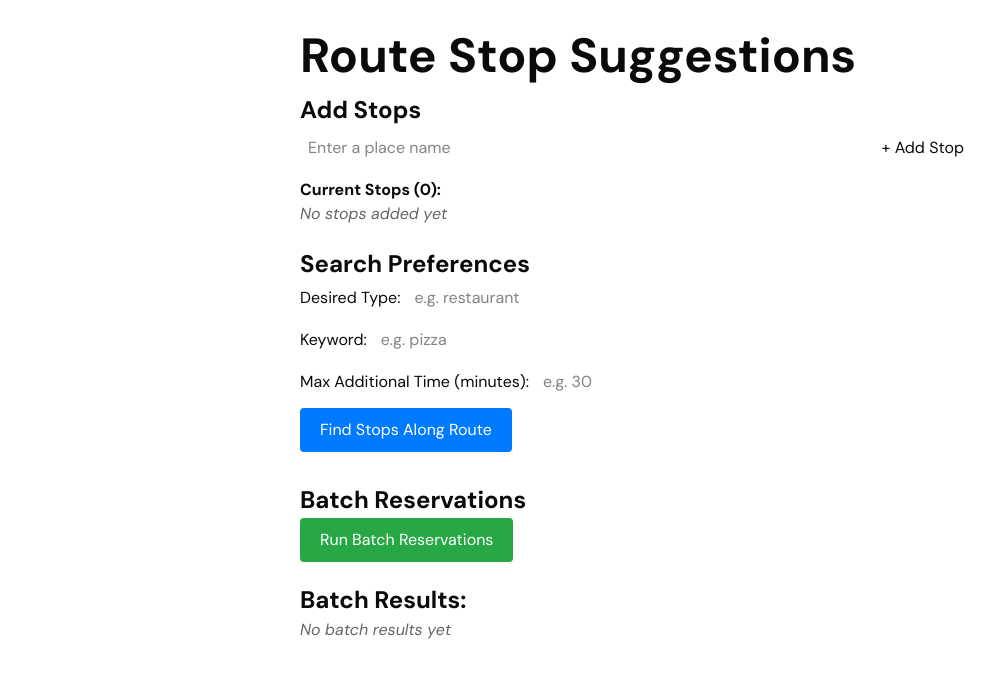
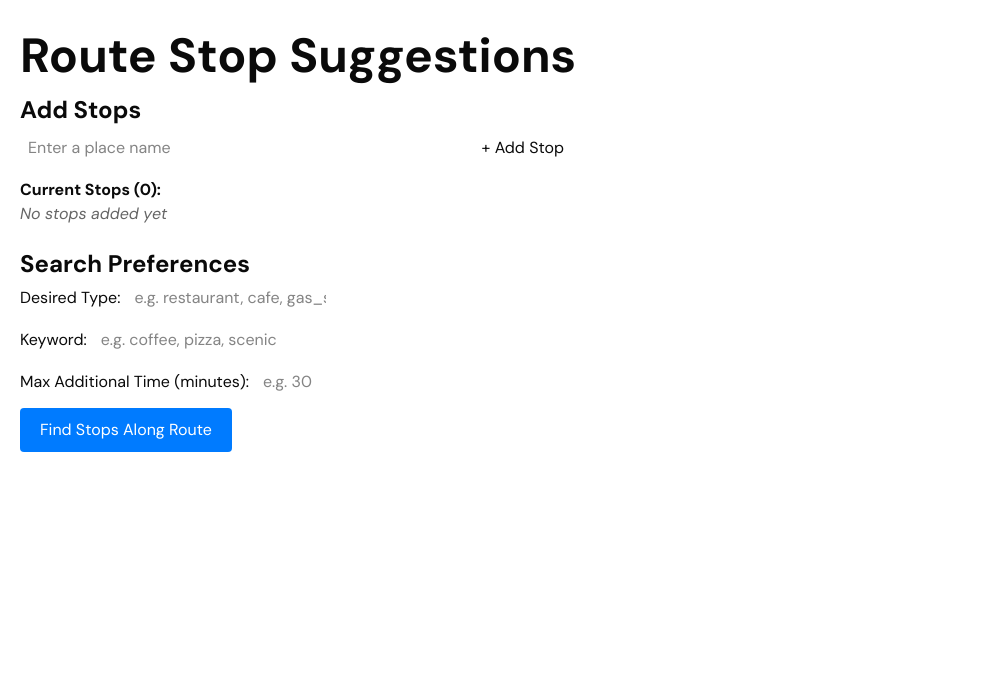
Before and after one commit to AyroEscobar/HTN2025, a Next.js app in the folder frontend/: page /home in a window 1280 px wide. Shown: the top 678 px of the page, without its empty margins (0-1006 px from the left). Built offline with nearby package versions, Linux system fonts and the light colour scheme.

Commit message:
feat: fixed flow

```diff
--- a/frontend/src/app/home/page.tsx
+++ b/frontend/src/app/home/page.tsx
@@ -1,37 +1,41 @@
 "use client";
 import React, { useState } from "react";
 
-type Stop = { lat: number; lng: number; name: string };
-
 const App: React.FC = () => {
   const [place, setPlace] = useState("");
-  const [stops, setStops] = useState<Stop[]>([]);
+  const [stops, setStops] = useState<{ lat: number; lng: number; name: string }[]>([]);
   const [desiredType, setDesiredType] = useState("");
   const [keyword, setKeyword] = useState("");
   const [timeConstraintMinutes, setTimeConstraintMinutes] = useState<number | "">("");
   const [response, setResponse] = useState<any>(null);
   const [isSearching, setIsSearching] = useState(false);
-  const [batchResults, setBatchResults] = useState<any[]>([]);
 
   const geocodePlace = async () => {
     if (!place.trim()) return;
+    console.log("hi");
+
     setIsSearching(true);
     try {
+      // Use your Flask backend instead of Google API directly
       const res = await fetch("http://127.0.0.1:5000/search_place", {
         method: "POST",
         headers: { "Content-Type": "application/json" },
-        body: JSON.stringify({ query: place.trim() }),
+        body: JSON.stringify({ query: place.trim() })
       });
+      console.log("Geocoding response status:");
       const data = await res.json();
+      console.log("Backend response:", data);
 
       if (data.status === "OK" && data.results && data.results.length > 0) {
         const result = data.results[0];
         const { lat, lng } = result.geometry.location;
         const name = result.name;
-        setStops((s) => [...s, { lat, lng, name }]);
+
+        setStops([...stops, { lat, lng, name }]);
         setPlace("");
+        console.log("Added stop:", { lat, lng, name });
       } else {
-        alert(`Place not found. Status: ${data.status || "Unknown error"}`);
+        alert(`Place not found. Status: ${data.status || 'Unknown error'}`);
       }
     } catch (err) {
       console.error("Backend API error:", err);
@@ -42,11 +46,12 @@ const App: React.FC = () => {
   };
 
   const removeStop = (index: number) => {
-    setStops((s) => s.filter((_, i) => i !== index));
+    setStops(stops.filter((_, i) => i !== index));
   };
 
   const handleSubmit = async (e: React.FormEvent) => {
     e.preventDefault();
+
     if (stops.length < 2) {
       alert("Please add at least two stops to create a route");
       return;
@@ -68,77 +73,24 @@ const App: React.FC = () => {
         headers: { "Content-Type": "application/json" },
         body: JSON.stringify(payload),
       });
+
       const data = await res.json();
       setResponse(data);
     } catch (err) {
       console.error("Error:", err);
-      alert("Error reaching backend API (suggest_stops).");
+      alert("Error reaching backend API");
     }
   };
 
   const handleKeyPress = (e: React.KeyboardEvent) => {
-    if (e.key === "Enter") {
+    if (e.key === 'Enter') {
       e.preventDefault();
       geocodePlace();
     }
   };
 
-  // ---------- NEW: call FastAPI batch reservation endpoint ----------
-  const handleBatchReservations = async () => {
-    if (!response?.candidates?.length) {
-      alert("No candidates to submit for batch reservation");
-      return;
-    }
-
-    // Build places_data (match the FastAPI Pydantic PlaceData)
-    const places_data = response.candidates.map((c: any) => ({
-      name: c.name,
-      vicinity: c.vicinity || c.formatted_address || "",
-      place_id: c.place_id || null,
-      rating: c.rating || null,
-      types: c.types || null,
-      location: c.location || c.geometry?.location || null, // be defensive
-    }));
-
-    const payload = {
-      places_data,
-      reservation_details: {
-        party_size: 2,
-        date: "2025-09-20",
-        time: "7:00 PM",
-        name: "Test User",
-        phone: "(555) 123-4567",
-        email: "test@example.com",
-      },
-    };
-
-    try {
-      // IMPORTANT: call FastAPI (port 8000) and the correct path /reservation/batch
-     const res = await fetch("http://127.0.0.1:8000/reservation/batch", {
-        method: "POST",
-        headers: { "Content-Type": "application/json" },
-        body: JSON.stringify(payload),
-      });
-
-      // If fetch failed at network level, this will be caught by catch()
-      const data = await res.json();
-
-      // Normalize to an array so .map never crashes
-      const arr = Array.isArray(data) ? data : [data];
-      setBatchResults(arr);
-
-      if (!res.ok) {
-        console.warn("Batch reservation API returned non-OK:", res.status, data);
-        alert("Batch reservation returned an error. See console.");
-      }
-    } catch (err) {
-      console.error("Batch error:", err);
-      alert("Error reaching FastAPI batch reservation service. Check servers and CORS.");
-    }
-  };
-
   return (
-    <div style={{ padding: "20px", maxWidth: "720px", margin: "0 auto" }}>
+    <div style={{ padding: "20px", maxWidth: "600px" }}>
       <h1>Route Stop Suggestions</h1>
 
       {/* Stops input */}
@@ -153,7 +105,12 @@ const App: React.FC = () => {
           style={{ flex: 1, padding: "8px" }}
           disabled={isSearching}
         />
-        <button type="button" onClick={geocodePlace} disabled={isSearching || !place.trim()} style={{ padding: "8px 16px" }}>
+        <button
+          type="button"
+          onClick={geocodePlace}
+          disabled={isSearching || !place.trim()}
+          style={{ padding: "8px 16px" }}
+        >
           {isSearching ? "Searching..." : "+ Add Stop"}
         </button>
       </div>
@@ -169,7 +126,10 @@ const App: React.FC = () => {
                 <span>
                   <strong>{i + 1}.</strong> {stop.name} ({stop.lat.toFixed(4)}, {stop.lng.toFixed(4)})
                 </span>
-                <button onClick={() => removeStop(i)} style={{ marginLeft: "10px", padding: "2px 8px", color: "red" }}>
+                <button
+                  onClick={() => removeStop(i)}
+                  style={{ marginLeft: "10px", padding: "2px 8px", color: "red" }}
+                >
                   Remove
                 </button>
               </li>
@@ -185,29 +145,49 @@ const App: React.FC = () => {
         <div style={{ marginBottom: "10px" }}>
           <label>
             Desired Type:
-            <input type="text" value={desiredType} onChange={(e) => setDesiredType(e.target.value)} placeholder="e.g. restaurant"
-                   style={{ marginLeft: "10px", padding: "4px", width: "220px" }} />
+            <input
+              type="text"
+              value={desiredType}
+              onChange={(e) => setDesiredType(e.target.value)}
+              placeholder="e.g. restaurant, cafe, gas_station"
+              style={{ marginLeft: "10px", padding: "4px", width: "200px" }}
+            />
           </label>
         </div>
 
         <div style={{ marginBottom: "10px" }}>
           <label>
             Keyword:
-            <input type="text" value={keyword} onChange={(e) => setKeyword(e.target.value)} placeholder="e.g. pizza"
-                   style={{ marginLeft: "10px", padding: "4px", width: "220px" }} />
+            <input
+              type="text"
+              value={keyword}
+              onChange={(e) => setKeyword(e.target.value)}
+              placeholder="e.g. coffee, pizza, scenic"
+              style={{ marginLeft: "10px", padding: "4px", width: "200px" }}
+            />
           </label>
         </div>
 
         <div style={{ marginBottom: "10px" }}>
           <label>
             Max Additional Time (minutes):
-            <input type="number" value={timeConstraintMinutes} onChange={(e) => setTimeConstraintMinutes(e.target.value ? Number(e.target.value) : "")}
-                   placeholder="e.g. 30" style={{ marginLeft: "10px", padding: "4px", width: "120px" }} />
+            <input
+              type="number"
+              value={timeConstraintMinutes}
+              onChange={(e) =>
+                setTimeConstraintMinutes(e.target.value ? Number(e.target.value) : "")
+              }
+              placeholder="e.g. 30"
+              style={{ marginLeft: "10px", padding: "4px", width: "100px" }}
+            />
           </label>
         </div>
 
-        <button type="submit" style={{ padding: "10px 20px", backgroundColor: "#007bff", color: "white", border: "none", borderRadius: "4px" }}
-                disabled={stops.length < 2}>
+        <button
+          type="submit"
+          style={{ padding: "10px 20px", backgroundColor: "#007bff", color: "white", border: "none", borderRadius: "4px" }}
+          disabled={stops.length < 2}
+        >
           Find Stops Along Route
         </button>
       </form>
@@ -222,8 +202,7 @@ const App: React.FC = () => {
             </div>
           ) : (
             <div>
-              <p><strong>Original Route:</strong> {Math.round((response.route_summary?.original_total_travel_time_seconds || 0) / 60)} minutes</p>
-
+              <p><strong>Original Route:</strong> {Math.round(response.route_summary?.original_total_travel_time_seconds / 60)} minutes</p>
               {response.candidates && response.candidates.length > 0 ? (
                 <div>
                   <h4>Recommended Stops:</h4>
@@ -232,9 +211,11 @@ const App: React.FC = () => {
                       <h5>{candidate.name}</h5>
                       <p><strong>Location:</strong> {candidate.vicinity}</p>
                       <p><strong>Rating:</strong> {candidate.rating ? `${candidate.rating}/5 (${candidate.user_ratings_total} reviews)` : "No rating"}</p>
-                      <p><strong>Additional Time:</strong> +{Math.round((candidate.added_time_seconds || 0) / 60)} minutes</p>
-                      <p><strong>Total Trip Time:</strong> {Math.round((candidate.total_travel_time_seconds || 0) / 60)} minutes</p>
-                      <p style={{ fontSize: "0.9em", color: "#666" }}><strong>Types:</strong> {candidate.types?.join(", ") || "N/A"}</p>
+                      <p><strong>Additional Time:</strong> +{Math.round(candidate.added_time_seconds / 60)} minutes</p>
+                      <p><strong>Total Trip Time:</strong> {Math.round(candidate.total_travel_time_seconds / 60)} minutes</p>
+                      <p style={{ fontSize: "0.9em", color: "#666" }}>
+                        <strong>Types:</strong> {candidate.types?.join(", ") || "N/A"}
+                      </p>
                     </div>
                   ))}
                 </div>
@@ -245,36 +226,6 @@ const App: React.FC = () => {
           )}
         </div>
       )}
-
-      {/* Batch Reservations Section */}
-      <div style={{ marginTop: "30px" }}>
-        <h3>Batch Reservations</h3>
-        <button
-          type="button"
-          onClick={handleBatchReservations}
-          style={{ padding: "10px 20px", backgroundColor: "#28a745", color: "white", border: "none", borderRadius: "4px" }}
-          disabled={!response?.candidates?.length}
-        >
-          Run Batch Reservations
-        </button>
-
-        <div style={{ marginTop: "20px" }}>
-          <h3>Batch Results:</h3>
-          {batchResults.length === 0 ? (
-            <p style={{ fontStyle: "italic", color: "#666" }}>No batch results yet</p>
-          ) : (
-            batchResults.map((r, i) => (
-              <div key={i} style={{ border: "1px solid #ddd", padding: "10px", margin: "10px 0" }}>
-                <p><strong>{r.restaurant_name || r.restaurant?.name || "Unknown"}</strong> — {r.location || "Unknown location"}</p>
-                <p>Status: {r.status || "N/A"}</p>
-                {r.confirmation_number && <p>Confirmation #: {r.confirmation_number}</p>}
-                {r.phone_for_manual_booking && <p>Call to book: {r.phone_for_manual_booking}</p>}
-                {r.error && <p style={{ color: "red" }}>Error: {r.error}</p>}
-              </div>
-            ))
-          )}
-        </div>
-      </div>
     </div>
   );
 };
--- a/frontend/src/app/login/page.tsx
+++ b/frontend/src/app/login/page.tsx
@@ -16,7 +16,7 @@ const Login: React.FC = () => {
     try {
       await signInWithEmailAndPassword(auth, email, password);
       setError("");
-      router.push("/home"); // Redirect to /home after successful login
+      router.push("/hoam"); // Redirect to /hoam after successful login
     } catch (err: any) {
       setError(err.message);
     }
```
Also changed, not shown: frontend/src/app/hoam/page.tsx (renamed from frontend/src/app/homey/page.tsx, +11 -1 lines), frontend/src/app/homie/page.tsx (+12 -1 lines).
